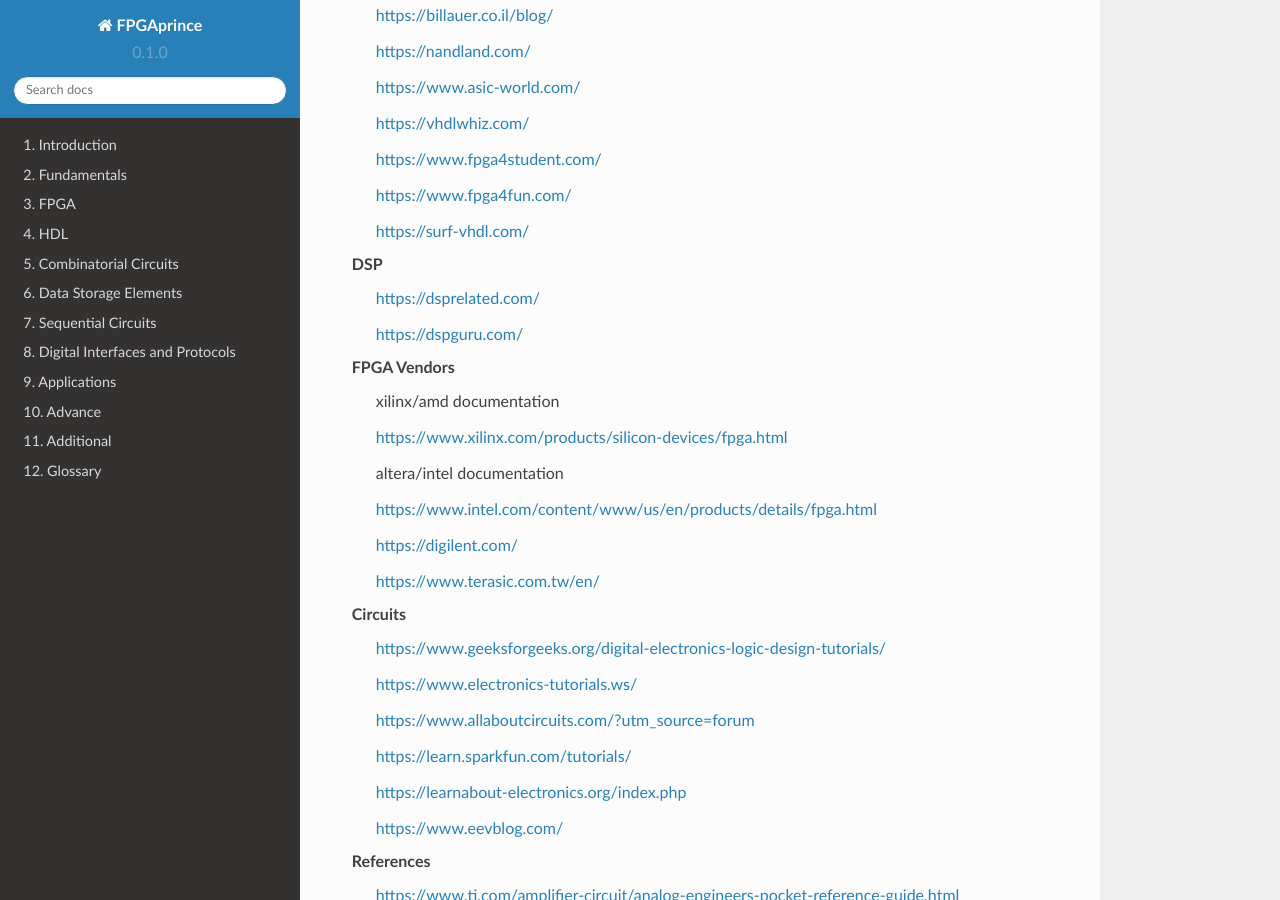
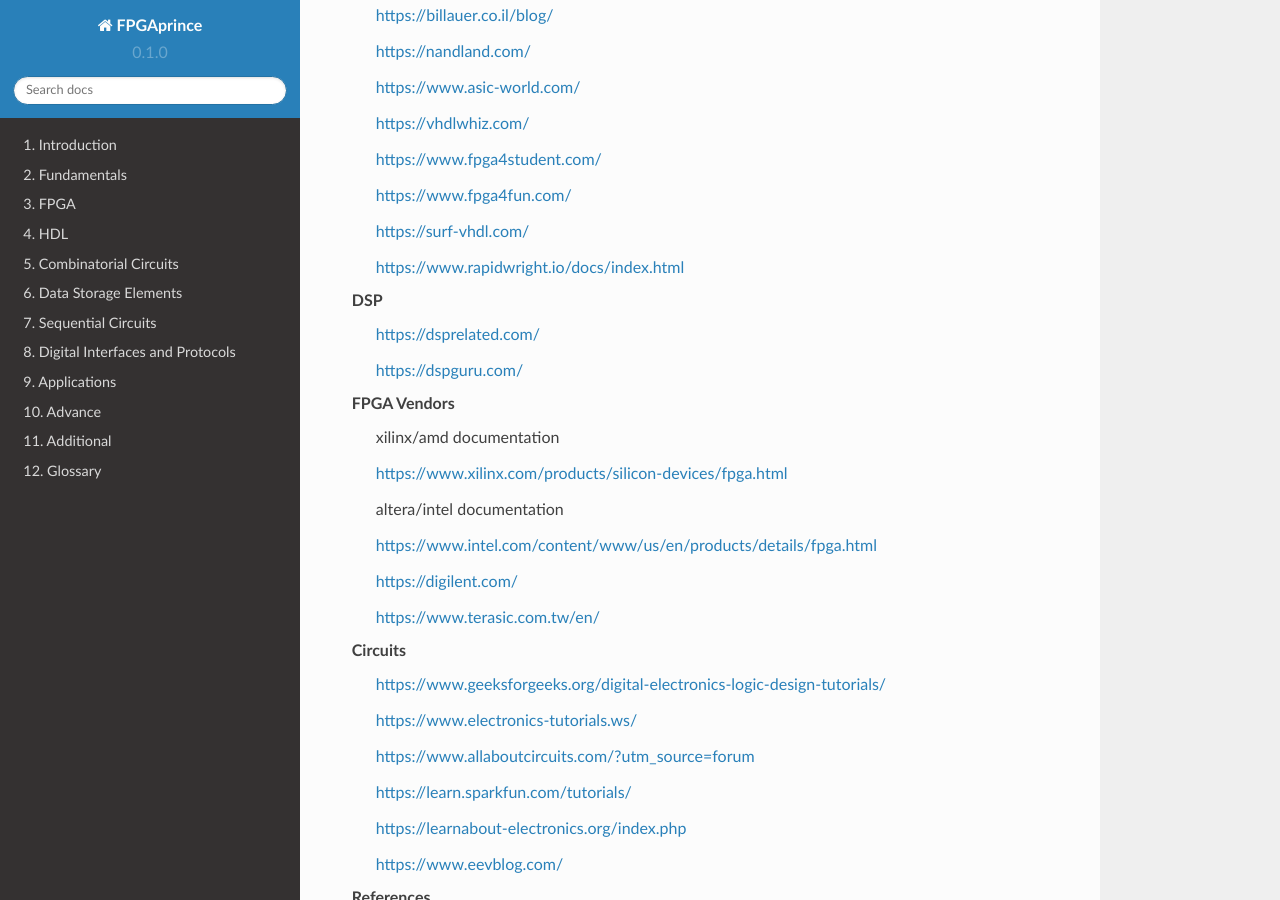
Before and after one commit to fpgaprince/rtd, a Sphinx documentation site: the page built from docs/source/references.rst, in a window 1280 px wide and 900 px high, scrolled down 315 px. Built offline with Sphinx 7.4.7 and the Read the Docs theme 2.0.0, drawn with Linux system fonts in a browser that asks for light colours; some of the changed lines change nothing that is shown.

Commit message:
Update references.rst
ff

```diff
--- a/docs/source/references.rst
+++ b/docs/source/references.rst
@@ -23,6 +23,9 @@ FPGA
     https://www.fpga4fun.com/
 
     https://surf-vhdl.com/
+
+    https://www.rapidwright.io/docs/index.html
+
 
 DSP
     https://dsprelated.com/
```
